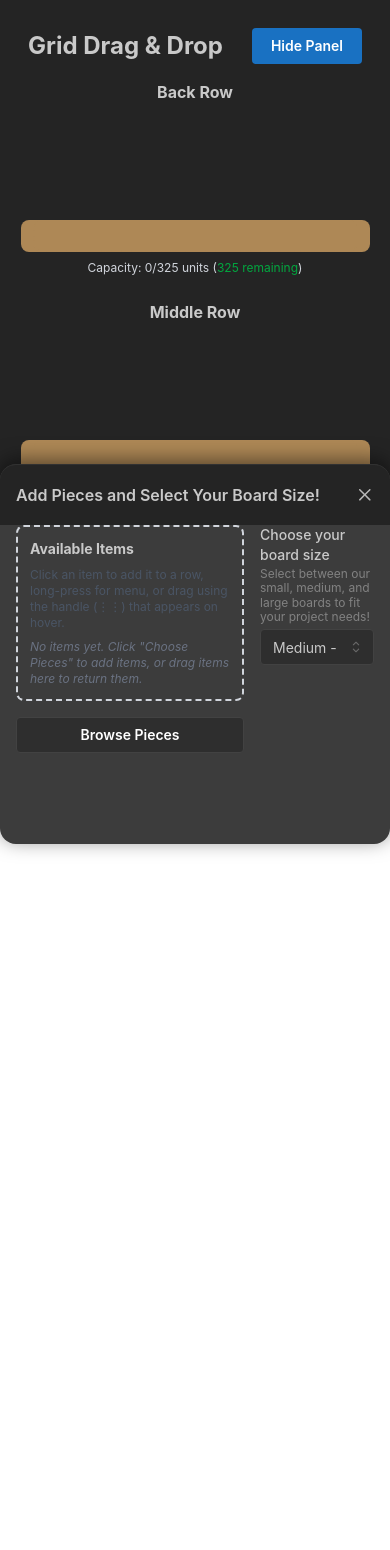
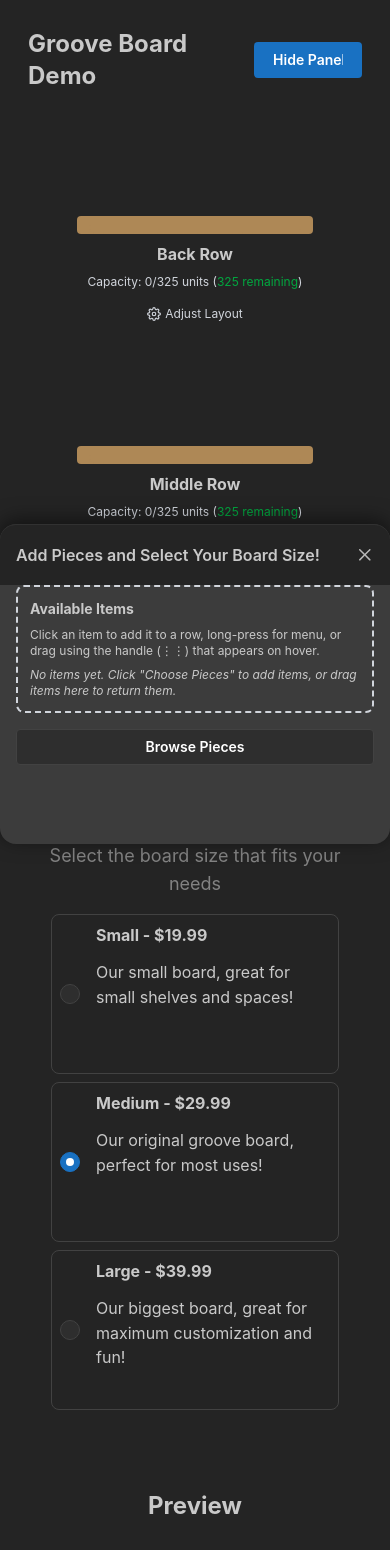
Before and after one commit to aerawk/drag-and-drop, a React (Vite) app: page / in a window 390 px wide. Before the commit the page ends 844 px from the top, so only its background shows below. Built offline with nearby package versions, Linux system fonts and the light colour scheme.

Commit message:
feat: improved responsiveness, added layout toggle to horizontally justify items

```diff
--- a/src/NewApp/GridDroppable.tsx
+++ b/src/NewApp/GridDroppable.tsx
@@ -5,6 +5,7 @@ import type { GridItemData } from "./GridItem";
 import { useViewportSize } from "@mantine/hooks";
 import { getScaledWidth } from "./ItemIcon";
 import { useEffect, useState } from "react";
+import { Menu } from "@mantine/core";
 
 interface GridDroppableProps {
   id: string;
@@ -23,10 +24,9 @@ export function GridDroppable({
     id: id,
   });
   const { width: viewportWidth } = useViewportSize();
-  const [columns, setColumns] = useState(
-    getScaledWidth(maxWidth, viewportWidth),
-  );
-
+  const [justifyItems, setJustifyItems] = useState<
+    "start" | "center" | "end" | "space-evenly" | "space-between"
+  >("start");
   const usedWidth = items.reduce((sum, item) => sum + item.width, 0);
   const remainingWidth = maxWidth - usedWidth;
 
@@ -46,13 +46,10 @@ export function GridDroppable({
     bottom: "-8px",
     width: `${getScaledWidth(maxWidth, viewportWidth)}px`,
   };
-  useEffect(() => {
-    setColumns(Math.round(getScaledWidth(maxWidth - 8, viewportWidth)));
-  }, [maxWidth, viewportWidth]);
 
   return (
     <div className="flex flex-col gap-2 flex-1 min-w-0 w-full relative items-center">
-      <h3 className="font-bold text-base md:text-lg">{title}</h3>
+      {/* <h3 className="font-bold text-base md:text-lg">{title}</h3> */}
       <div
         ref={setNodeRef}
         style={dropAreaStyle}
@@ -61,19 +58,17 @@ export function GridDroppable({
           items={items.map((item) => item.id)}
           strategy={rectSortingStrategy}>
           <div
-            className="grid gap-0 items-end relative"
+            className="flex flex-wrap gap-0 items-end relative"
             style={{
-              gridTemplateColumns: `repeat(${columns + 16}, 1px)`,
-              gridAutoRows: "auto",
-              // minWidth: `${Math.min(maxWidth * 1.5, 300)}px`,
               width: "100%",
+              justifyContent: justifyItems,
             }}>
             {items.map((item) => (
               <div
                 key={item.id}
                 className="mx-0.5 relative w-fit"
                 style={{
-                  gridColumn: `span ${Math.round(getScaledWidth(item.width, viewportWidth))}`,
+                  width: `${Math.round(getScaledWidth(item.width, viewportWidth))}px`,
                 }}>
                 <SortableGridItem {...item} />
               </div>
@@ -83,7 +78,8 @@ export function GridDroppable({
       </div>
       <div
         style={style}
-        className={`border-2 border-dashed border-t-0 rounded-lg p-2 sm:p-3 md:p-4 ] h-8 transition-colors overflow-x-auto overflow-y-visible z-50`}></div>
+        className={`border-2 border-dashed border-t-0 rounded-sm sm:rounded-md md:rounded-lg p-2 sm:p-3 md:p-4 h-4 sm:h-6 md:h-8 transition-colors overflow-x-auto overflow-y-visible z-50`}></div>
+      <h3 className="font-bold text-base md:text-lg">{title}</h3>
       <div className="mb-2 text-xs sm:text-sm text-gray-300">
         Capacity: {usedWidth}/{maxWidth} units (
         <span
@@ -94,6 +90,42 @@ export function GridDroppable({
         </span>
         )
       </div>
+      <Menu position="bottom" withArrow>
+        <Menu.Target>
+          <span
+            id="adjust-layout"
+            className="text-xs sm:text-sm text-gray-300 cursor-pointer flex items-center gap-1">
+            <svg
+              xmlns="http://www.w3.org/2000/svg"
+              width="14"
+              height="14"
+              viewBox="0 0 24 24"
+              fill="none"
+              stroke="currentColor"
+              strokeWidth="2"
+              strokeLinecap="round"
+              strokeLinejoin="round">
+              <circle cx="12" cy="12" r="3" />
+              <path d="M19.4 15a1.65 1.65 0 0 0 .33 1.82l.06.06a2 2 0 0 1-2.83 2.83l-.06-.06a1.65 1.65 0 0 0-1.82-.33 1.65 1.65 0 0 0-1 1.51V21a2 2 0 0 1-4 0v-.09A1.65 1.65 0 0 0 9 19.4a1.65 1.65 0 0 0-1.82.33l-.06.06a2 2 0 0 1-2.83-2.83l.06-.06A1.65 1.65 0 0 0 4.68 15a1.65 1.65 0 0 0-1.51-1H3a2 2 0 0 1 0-4h.09A1.65 1.65 0 0 0 4.6 9a1.65 1.65 0 0 0-.33-1.82l-.06-.06a2 2 0 0 1 2.83-2.83l.06.06A1.65 1.65 0 0 0 9 4.68a1.65 1.65 0 0 0 1-1.51V3a2 2 0 0 1 4 0v.09a1.65 1.65 0 0 0 1 1.51 1.65 1.65 0 0 0 1.82-.33l.06-.06a2 2 0 0 1 2.83 2.83l-.06.06A1.65 1.65 0 0 0 19.4 9a1.65 1.65 0 0 0 1.51 1H21a2 2 0 0 1 0 4h-.09a1.65 1.65 0 0 0-1.51 1z" />
+            </svg>
+            Adjust Layout
+          </span>
+        </Menu.Target>
+        <Menu.Dropdown>
+          <Menu.Label>Justify items</Menu.Label>
+          <Menu.Item onClick={() => setJustifyItems("start")}>Left</Menu.Item>
+          <Menu.Item onClick={() => setJustifyItems("center")}>
+            Center
+          </Menu.Item>
+          <Menu.Item onClick={() => setJustifyItems("end")}>Right</Menu.Item>
+          <Menu.Item onClick={() => setJustifyItems("space-evenly")}>
+            Space Evenly
+          </Menu.Item>
+          <Menu.Item onClick={() => setJustifyItems("space-between")}>
+            Space Between
+          </Menu.Item>
+        </Menu.Dropdown>
+      </Menu>
     </div>
   );
 }
--- a/src/NewApp/ItemIcon.tsx
+++ b/src/NewApp/ItemIcon.tsx
@@ -2,7 +2,11 @@ import { useViewportSize } from "@mantine/hooks";
 import { Tooltip } from "@mantine/core";
 
 export function getScaledWidth(width: number, viewportWidth: number) {
-  if (viewportWidth < 640) {
+  if (viewportWidth < 400) {
+    return width * 0.65;
+  } else if (viewportWidth < 500) {
+    return width * 0.75;
+  } else if (viewportWidth < 640) {
     return width * 1;
   } else if (viewportWidth < 768) {
     return width * 1.25;
--- a/src/NewApp/NewApp.tsx
+++ b/src/NewApp/NewApp.tsx
@@ -31,14 +31,14 @@ import { ItemIcon } from "./ItemIcon";
 export function NewApp() {
   const cards = Object.values(boardSizes).map((item) => (
     <Radio.Card
-      className="p-2 sm:p-3!"
+      className="p-2! sm:px-3! max-w-2xs h-40! min-w-52"
       radius="md"
       value={item.name}
       key={item.name}>
-      <Group wrap="nowrap" align="flex-start">
+      <Group wrap="nowrap" align="flex-start" className="h-full">
         <Radio.Indicator className="self-center" />
-        <div className="min-w-0">
-          <Text className="text-xs sm:text-sm md:text-base truncate">
+        <div className="min-w-0 flex flex-col gap-3">
+          <Text className="text-xs sm:text-sm md:text-base font-bold!">
             {item.name} - {item.price}
           </Text>
           <Text className="text-xs sm:text-sm text-gray-600">
@@ -240,7 +240,7 @@ export function NewApp() {
         className="flex flex-col w-full max-w-full p-3 sm:p-4 md:p-6 overflow-x-hidden">
         <div id="title-and-grid" className="flex flex-col flex-1 min-w-0">
           <div className="flex items-center justify-between mb-4">
-            <h2 className="text-2xl font-bold">Grid Drag & Drop</h2>
+            <h2 className="text-2xl font-bold">Groove Board Demo</h2>
             <Button variant="" size="sm" onClick={toggleDrawer}>
               {drawerOpened ? "Hide Panel" : "Show Panel"}
             </Button>
@@ -266,6 +266,55 @@ export function NewApp() {
               maxWidth={activeBoardSize.grooveWidth}
             />
           </div>
+          <div className="flex flex-1 justify-center">
+            {/* <Select
+              height={80}
+              label="Choose your board size"
+              description="Select between our small, medium, and large boards to fit your project needs!"
+              value={activeBoardSize.name}
+              onChange={(name) => {
+                const selected = boardSizes.find((b) => b.name === name);
+                if (selected) setActiveBoardSize(selected);
+              }}
+              data={boardSizes.map((b) => {
+                const maxRowWidth = Math.max(
+                  grid1Items.reduce((sum, i) => sum + i.width, 0),
+                  grid2Items.reduce((sum, i) => sum + i.width, 0),
+                  grid3Items.reduce((sum, i) => sum + i.width, 0),
+                );
+                const tooSmall = b.grooveWidth < maxRowWidth;
+                return {
+                  value: b.name,
+                  label: `${b.name} - ${b.description} - ${b.price}`,
+                  disabled: tooSmall,
+                };
+              })}
+              classNames={{
+                label: "text-sm md:text-base",
+                description: "text-xs md:text-sm",
+              }}
+            /> */}
+            <Radio.Group
+              value={activeBoardSize.name}
+              onChange={(name) => {
+                const selected = boardSizes.find((b) => b.name === name);
+                if (selected) setActiveBoardSize(selected);
+              }}
+              label="Choose your board size"
+              description="Select the board size that fits your needs"
+              className="py-8"
+              classNames={{
+                label: "text-xl! text-center w-full",
+                description: "text-lg! text-center",
+              }}>
+              <div className="py-4 gap-2 flex flex-col justify-center items-center sm:flex-row">
+                {cards}
+              </div>
+            </Radio.Group>
+          </div>
+          <div className="flex justify-center text-">
+            <h2 className="pt-8 text-2xl font-bold">Preview</h2>
+          </div>
         </div>
       </div>
       <DragOverlay dropAnimation={null}>
@@ -279,7 +328,7 @@ export function NewApp() {
         withOverlay={false}
         trapFocus={false}
         lockScroll={false}
-        size={"sm"}
+        size={"xs"}
         styles={{
           title: { fontWeight: 600 },
           content: {
@@ -323,7 +372,7 @@ export function NewApp() {
             }}>
             <div className="pt-md gap-xs">{cards}</div>
           </Radio.Group> */}
-          <div className="flex flex-1">
+          {/* <div className="flex flex-1">
             <Select
               height={80}
               label="Choose your board size"
@@ -333,16 +382,25 @@ export function NewApp() {
                 const selected = boardSizes.find((b) => b.name === name);
                 if (selected) setActiveBoardSize(selected);
               }}
-              data={boardSizes.map((b) => ({
-                value: b.name,
-                label: `${b.name} - ${b.description} - ${b.price}`,
-              }))}
+              data={boardSizes.map((b) => {
+                const maxRowWidth = Math.max(
+                  grid1Items.reduce((sum, i) => sum + i.width, 0),
+                  grid2Items.reduce((sum, i) => sum + i.width, 0),
+                  grid3Items.reduce((sum, i) => sum + i.width, 0),
+                );
+                const tooSmall = b.grooveWidth < maxRowWidth;
+                return {
+                  value: b.name,
+                  label: `${b.name} - ${b.description} - ${b.price}`,
+                  disabled: tooSmall,
+                };
+              })}
               classNames={{
                 label: "text-sm md:text-base",
                 description: "text-xs md:text-sm",
               }}
             />
-          </div>
+          </div> */}
         </div>
       </Drawer>
       <Modal
@@ -518,13 +576,13 @@ function AvailableItemsPool({
       style={style}
       className="border-2 border-dashed border-gray-300 rounded-lg p-3 md:p-4 transition-colors">
       <h3 className="font-bold mb-2 text-sm md:text-base">Available Items</h3>
-      <p className="text-xs text-gray-600 mb-2">
+      <p className="text-xs mb-2">
         Click an item to add it to a row, long-press for menu, or drag using the
         handle (⋮⋮) that appears on hover.
       </p>
       <div className="flex flex-wrap gap-2">
         {items.length === 0 ? (
-          <p className="text-gray-500 italic text-xs sm:text-sm">
+          <p className="italic text-xs sm:text-sm">
             No items yet. Click "Choose Pieces" to add items, or drag items here
             to return them.
           </p>
```
